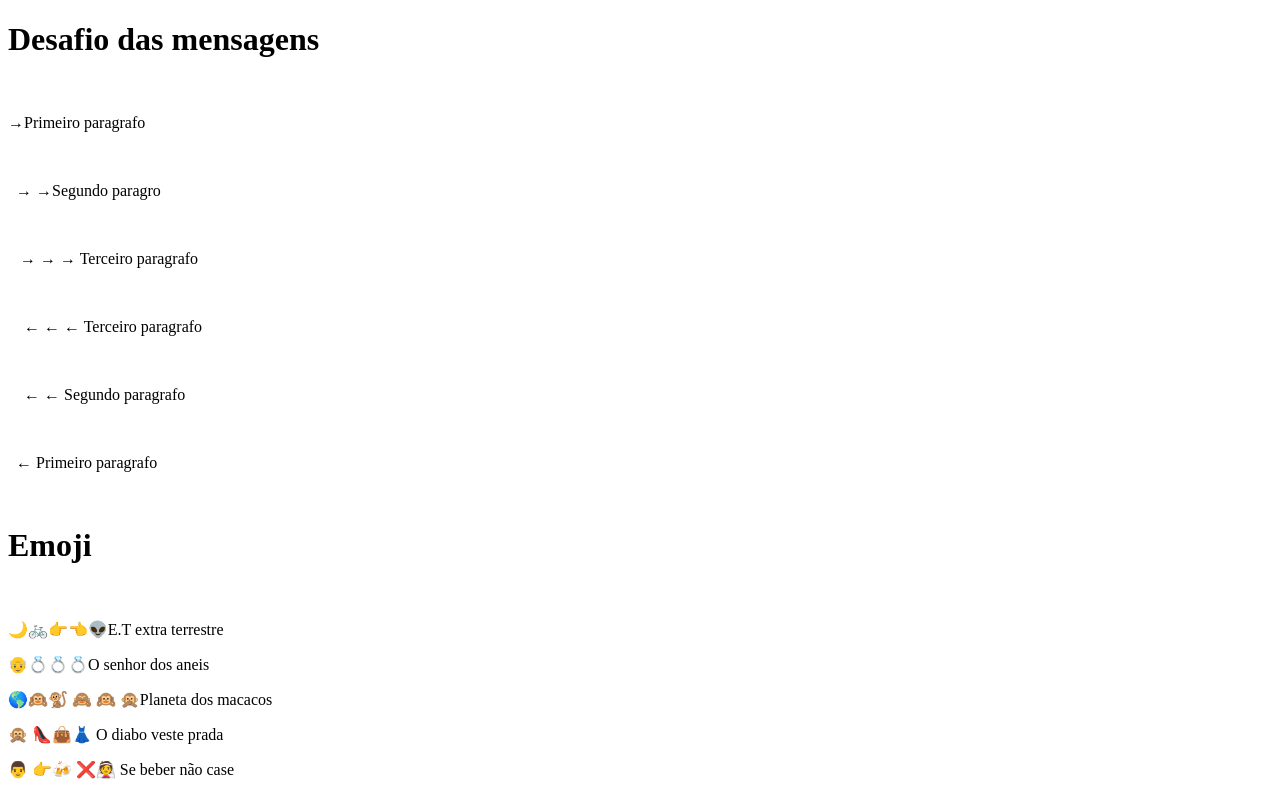
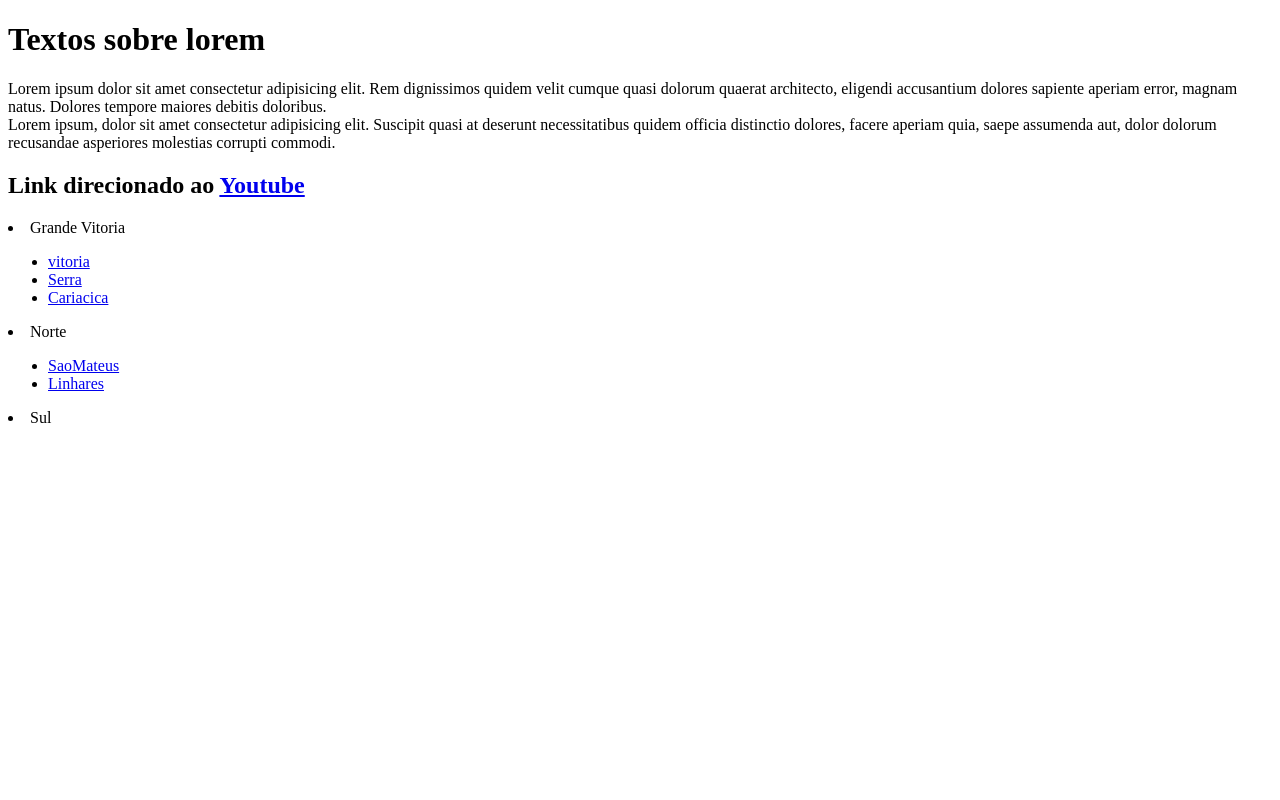
Before and after one commit to Xdwh69/CC1NA-24, a plain HTML site: page Untitled-1.html in a window 1280 px wide. Drawn offline with Linux system fonts and the light colour scheme.

Commit message:
Terminar atividade 07/08
Terminar atividade 07/08

```diff
--- a/Untitled-1.html
+++ b/Untitled-1.html
@@ -1,35 +1,34 @@
 <!DOCTYPE html>
-<html lang="en">
+<html lang="PT-BR">
 <head>
     <meta charset="UTF-8">
-    <meta http-equiv="X-UA-Compatible" content="IE=edge">
     <meta name="viewport" content="width=device-width, initial-scale=1.0">
-    <title>Document</title>
+    <title>Aula 07</title>
 </head>
 <body>
- <h1>Desafio das mensagens</h1> <br>
-<p> &rarr;Primeiro paragrafo</p> <br>
-  <p> &nbsp;&nbsp;&rarr;  &rarr;Segundo paragro</p> <br>
-  <p> &nbsp; &nbsp;&rarr; &rarr; &rarr; Terceiro paragrafo</p> <br>
+    <H1>Textos sobre lorem</H1>
+    Lorem ipsum dolor sit amet consectetur adipisicing elit. Rem dignissimos quidem velit cumque quasi dolorum quaerat architecto, eligendi accusantium dolores sapiente aperiam error, magnam natus. Dolores tempore maiores debitis doloribus. <br>
+    Lorem ipsum, dolor sit amet consectetur adipisicing elit. Suscipit quasi at deserunt necessitatibus quidem officia distinctio dolores, facere aperiam quia, saepe assumenda aut, dolor dolorum recusandae asperiores molestias corrupti commodi. <br>
+
+    <h2>Link direcionado ao <a href="https://www.youtube.com/">Youtube</a></h2>
+
+    <li>Grande Vitoria</li>
+     <ul type="nome">
+        <li><a href="./cidades/Vitoria.html" rel="next">vitoria</a></li>
+        <li><a href=".cidades/serra.html" rel="next">Serra</a> </a></li>
+        <li><a href=".cidade/Cariacica.html" rel="next">Cariacica</a></li>
+     </ul>
+
+     <li>Norte</li>
+         <ul type="nome">
+            <li><a href="./cidades/SaoMateus.html" rel="next">SaoMateus</a></li>
+            <li><a href="./cidades/Linhares.html" rel="next">Linhares</a></li>
+
+        </ul>
+
+    <li>Sul</li>
 
 
 
-<p> &nbsp; &nbsp; &larr; &larr; &larr; Terceiro paragrafo</p><br>
-<p> &nbsp; &nbsp; &larr; &larr; Segundo paragrafo</p><br>
-<p>&nbsp; &larr; Primeiro paragrafo</p><br>
-    </p>
-</body><h1>Emoji</h1><br><p>
-    &#x1F319;&#128690;&#128073;&#128072;&#128125;E.T extra terrestre <br> <p>
-    	&#128116;&#128141;&#128141;&#128141;O senhor dos aneis<br> <p>
-            &#127758;&#128585;&#128018;	&#128584;	&#128585;	&#128586;Planeta dos macacos<br><p>
-            </p>
-            &#128586;	&#128096;&#128092;&#128087; O diabo veste prada <br><p>
-            </p>
-            &#128104;	&#128073;&#127867;	&#10060;&#128112; Se beber não case <br><p>
-            </p>
-        </p>
-    </p>
-
-    </p>
-</p>
+</body>
 </html>
```
